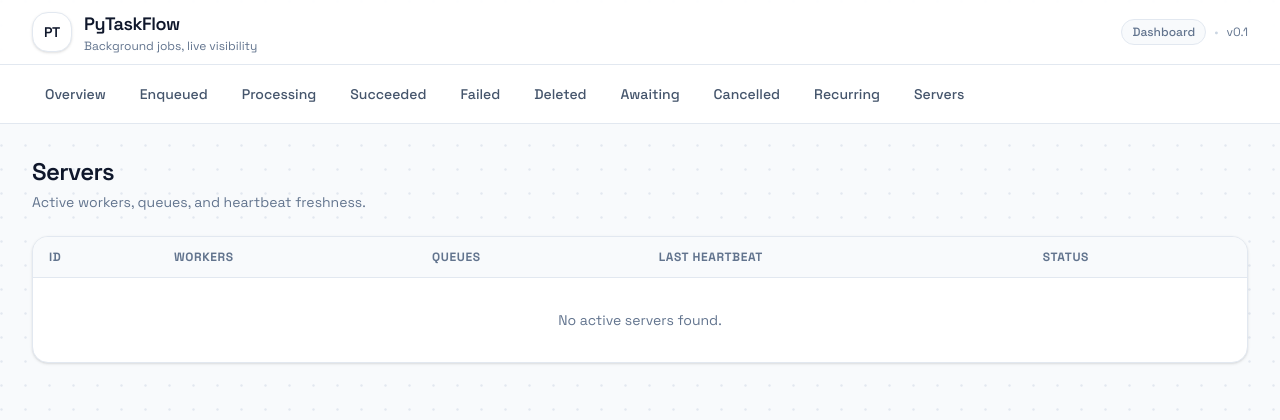
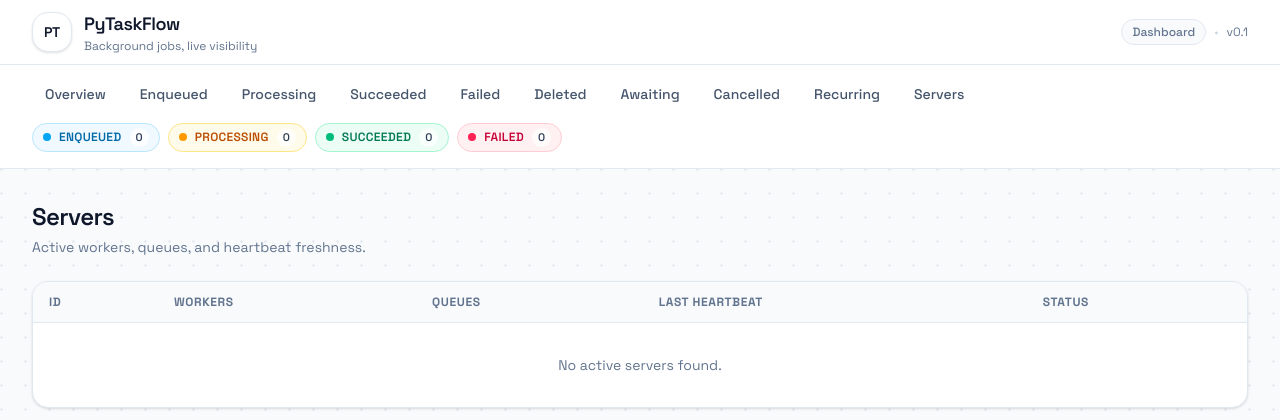
Before and after one commit to alti3/PyTaskFlow, a Python web app: template pytaskflow/dashboard/templates/servers.html.j2 in a window 1280 px wide. Shown: the top 420 px of the page. Run offline with Jinja, Linux system fonts and the light colour scheme; the template is opened without the code that fills it, so the values that code supplies are empty.

Commit message:
Enhance dashboard UI with state counts and improve job/server displays
- Added state counts to the context for the home, servers, and jobs pages to provide better visibility of job statuses.
- Updated dashboard templates to display job and server IDs with enhanced styling for improved user experience.
- Introduced a summary section in the layout template to visually represent job states with counts and badges.

```diff
--- a/pytaskflow/dashboard/templates/_layout.html.j2
+++ b/pytaskflow/dashboard/templates/_layout.html.j2
@@ -13,6 +13,7 @@
 <body class="min-h-screen bg-slate-50 text-slate-900 antialiased">
     {% set active_page = active_page | default("") %}
     {% set active_status = active_status | default("") | lower %}
+    {% set state_counts = state_counts | default({}) %}
     {% set nav_base = "rounded-full border px-3 py-1.5 font-medium transition" %}
     {% set nav_inactive = "border-transparent text-slate-600 hover:border-slate-200 hover:bg-slate-100 hover:text-slate-900" %}
     {% set nav_active = "border-slate-900 bg-slate-900 text-white" %}
@@ -74,6 +75,22 @@
                         {% set is_active = active_page == "servers" %}
                         <a class="{{ nav_base }} {{ nav_active if is_active else nav_inactive }}" href="{{ url_for('servers') }}" aria-current="{{ 'page' if is_active else 'false' }}">Servers</a>
                     </nav>
+                    <div class="flex flex-wrap items-center gap-2 pb-4 text-xs">
+                        {% set summary = [
+                            ("Enqueued", "enqueued", "border-sky-200 bg-sky-50 text-sky-700", "bg-sky-500"),
+                            ("Processing", "processing", "border-amber-200 bg-amber-50 text-amber-700", "bg-amber-500"),
+                            ("Succeeded", "succeeded", "border-emerald-200 bg-emerald-50 text-emerald-700", "bg-emerald-500"),
+                            ("Failed", "failed", "border-rose-200 bg-rose-50 text-rose-700", "bg-rose-500"),
+                        ] %}
+                        {% for label, key, badge_classes, dot_classes in summary %}
+                            {% set count = state_counts.get(label, state_counts.get(key, 0)) %}
+                            <span class="inline-flex items-center gap-2 rounded-full border px-2.5 py-1 font-semibold {{ badge_classes }}">
+                                <span class="h-2 w-2 rounded-full {{ dot_classes }}"></span>
+                                <span class="uppercase tracking-wide">{{ label }}</span>
+                                <span class="rounded-full bg-white/70 px-1.5 py-0.5 text-[11px] font-semibold text-slate-700">{{ count }}</span>
+                            </span>
+                        {% endfor %}
+                    </div>
                 </div>
             </div>
         </header>
--- a/pytaskflow/dashboard/templates/servers.html.j2
+++ b/pytaskflow/dashboard/templates/servers.html.j2
@@ -22,7 +22,12 @@
                     {% if servers %}
                         {% for server in servers %}
                             <tr class="transition hover:bg-slate-50">
-                                <td class="px-4 py-3 text-xs font-medium text-slate-500">{{ server.id }}</td>
+                                <td class="border-l-4 border-emerald-200 px-4 py-3 text-xs font-medium text-slate-500">
+                                    <span class="inline-flex items-center gap-2">
+                                        <span class="h-2 w-2 rounded-full bg-emerald-500"></span>
+                                        {{ server.id }}
+                                    </span>
+                                </td>
                                 <td class="px-4 py-3 text-sm text-slate-600">{{ server.worker_count }}</td>
                                 <td class="px-4 py-3 text-sm text-slate-600">{{ server.queues | join(", ") }}</td>
                                 <td class="px-4 py-3 text-sm text-slate-600">{{ server.last_heartbeat }}</td>
```
Also changed, not shown: pytaskflow/dashboard/controllers/core.py (+7 -2 lines), pytaskflow/dashboard/controllers/jobs.py (+12 -2 lines), pytaskflow/dashboard/templates/recurring.html.j2 (+6 -1 lines).
